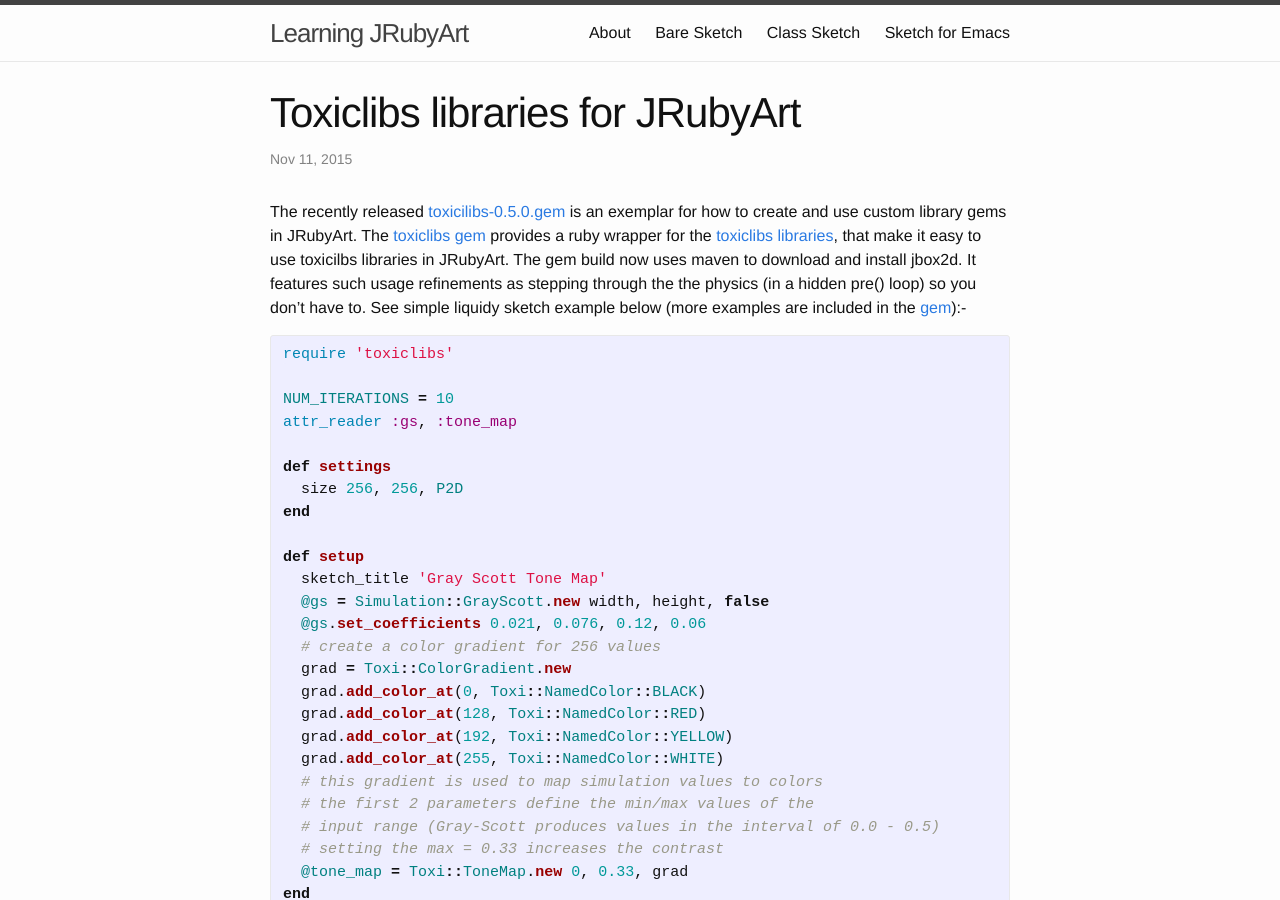
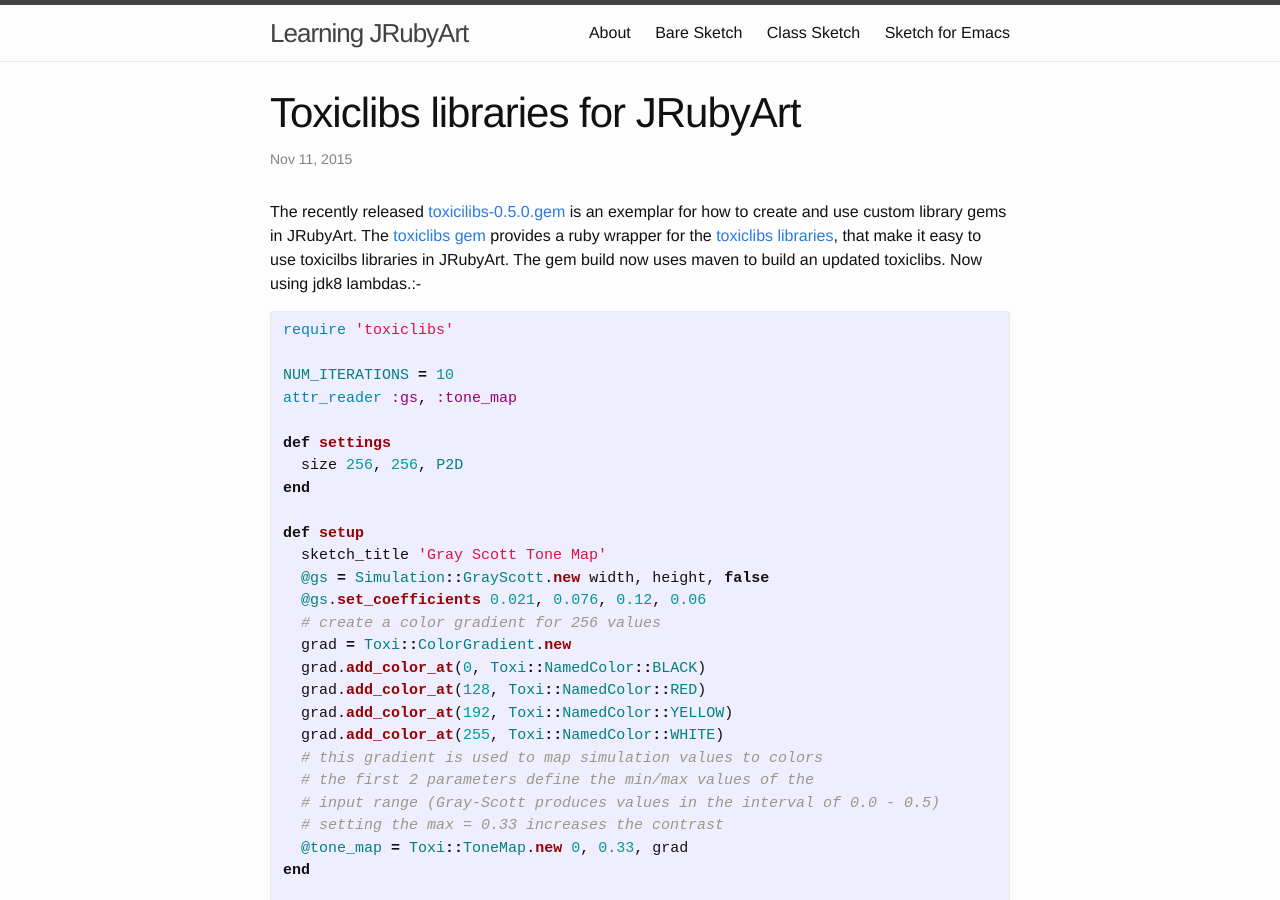
Before and after one commit to monkstone/monkstone.github.com, a Jekyll site: the page built from _posts/2015-11-11-toxiclibs.md, in a window 1280 px wide and 900 px high. Built offline with Jekyll 4.4.1, drawn with Linux system fonts in a browser that asks for light colours.

Commit message:
start to write up toxiclibs

```diff
--- a/_posts/2015-11-11-toxiclibs.md
+++ b/_posts/2015-11-11-toxiclibs.md
@@ -6,7 +6,7 @@ categories: jruby_art update
 permalink:   _posts/toxiclibs
 ---
 
-The recently released [toxicilibs-0.5.0.gem][gem] is an exemplar for how to create and use custom library gems in JRubyArt. The [toxiclibs gem][gem] provides a ruby wrapper for the [toxiclibs libraries][libraries], that make it easy to use toxicilbs libraries in JRubyArt. The gem build now uses maven to download and install jbox2d. It features such usage refinements as stepping through the the physics (in a hidden pre() loop) so you don't have to. See simple liquidy sketch example below (more examples are included in the [gem][gem]):-
+The recently released [toxicilibs-0.5.0.gem][gem] is an exemplar for how to create and use custom library gems in JRubyArt. The [toxiclibs gem][gem] provides a ruby wrapper for the [toxiclibs libraries][libraries], that make it easy to use toxicilbs libraries in JRubyArt. The gem build now uses maven to build an updated toxiclibs. Now using jdk8 lambdas.:-
 
 {% highlight ruby %}
 require 'toxiclibs'
```
